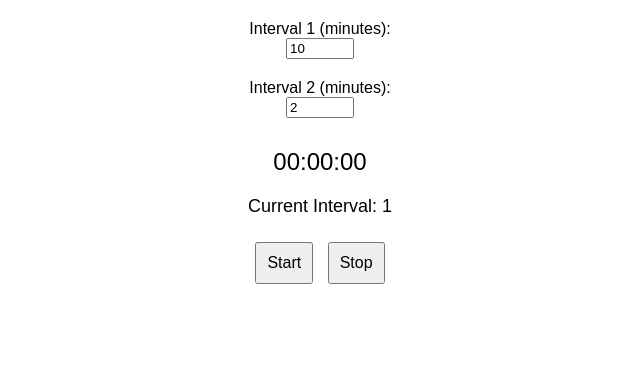
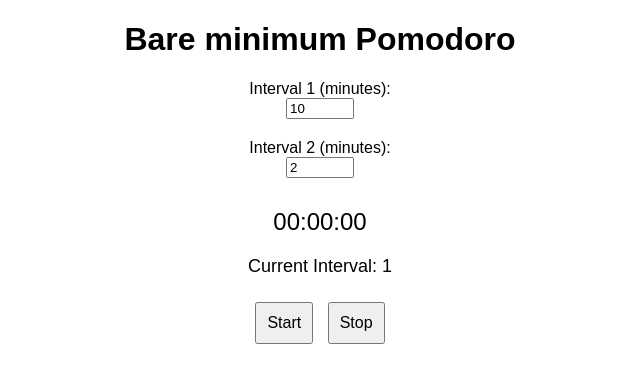
Before and after one commit to OptifySudarshanPatil/clocky, a plain HTML site: page index.html in a window 1280 px wide. Shown: the whole page, without its empty margins (320-960 px from the left). Drawn offline with Linux system fonts and the light colour scheme.

Commit message:
Update index.html

```diff
--- a/index.html
+++ b/index.html
@@ -3,7 +3,7 @@
 <head>
   <meta charset="UTF-8">
   <meta name="viewport" content="width=device-width, initial-scale=1.0">
-  <title>Interval Timer with Notifications</title>
+  <title>Clocky - Pomodoro way!</title>
   <style>
     body {
       font-family: Arial, sans-serif;
@@ -40,7 +40,9 @@
   </style>
 </head>
 <body>
-
+<h1>
+    Bare minimum Pomodoro
+</h1>
 <label for="interval1">Interval 1 (minutes):</label>
 <input type="number" id="interval1" value="10" min="1">
 <br>
```
